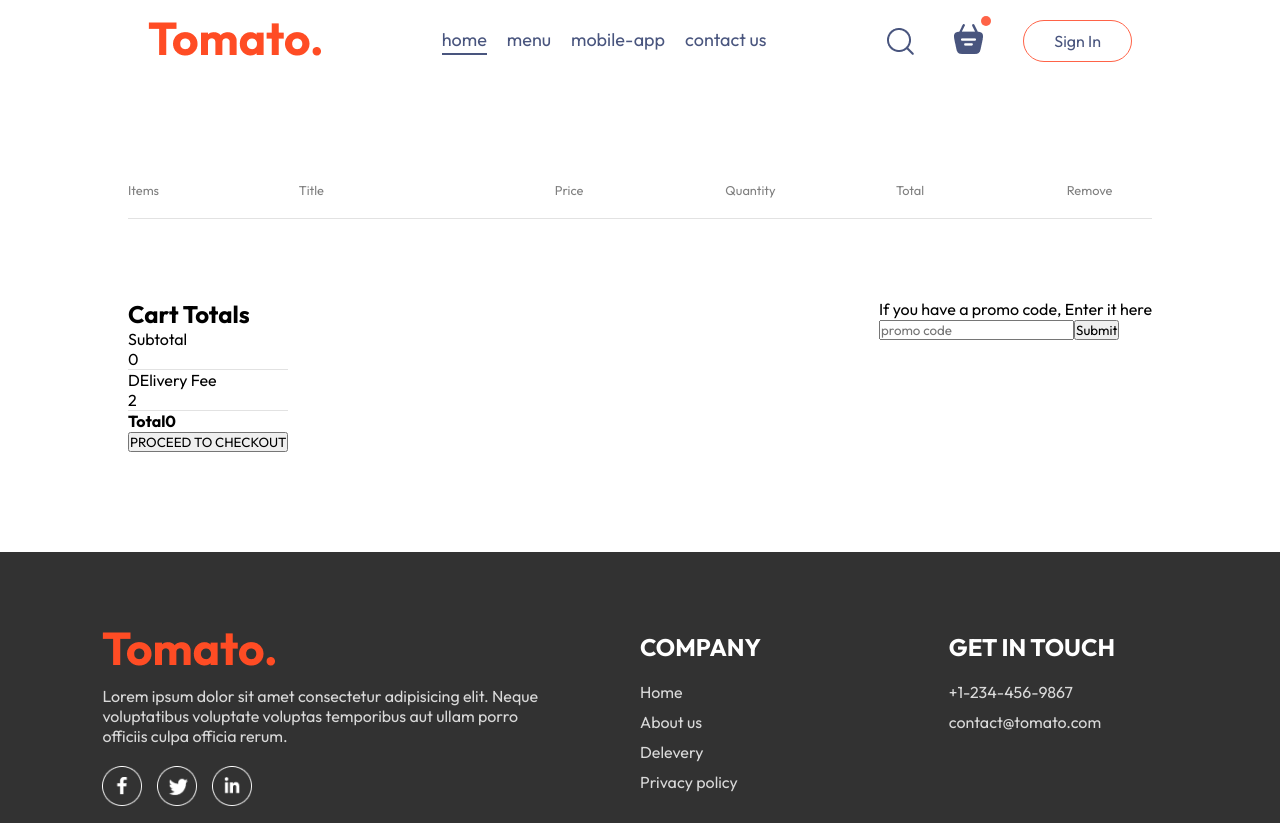
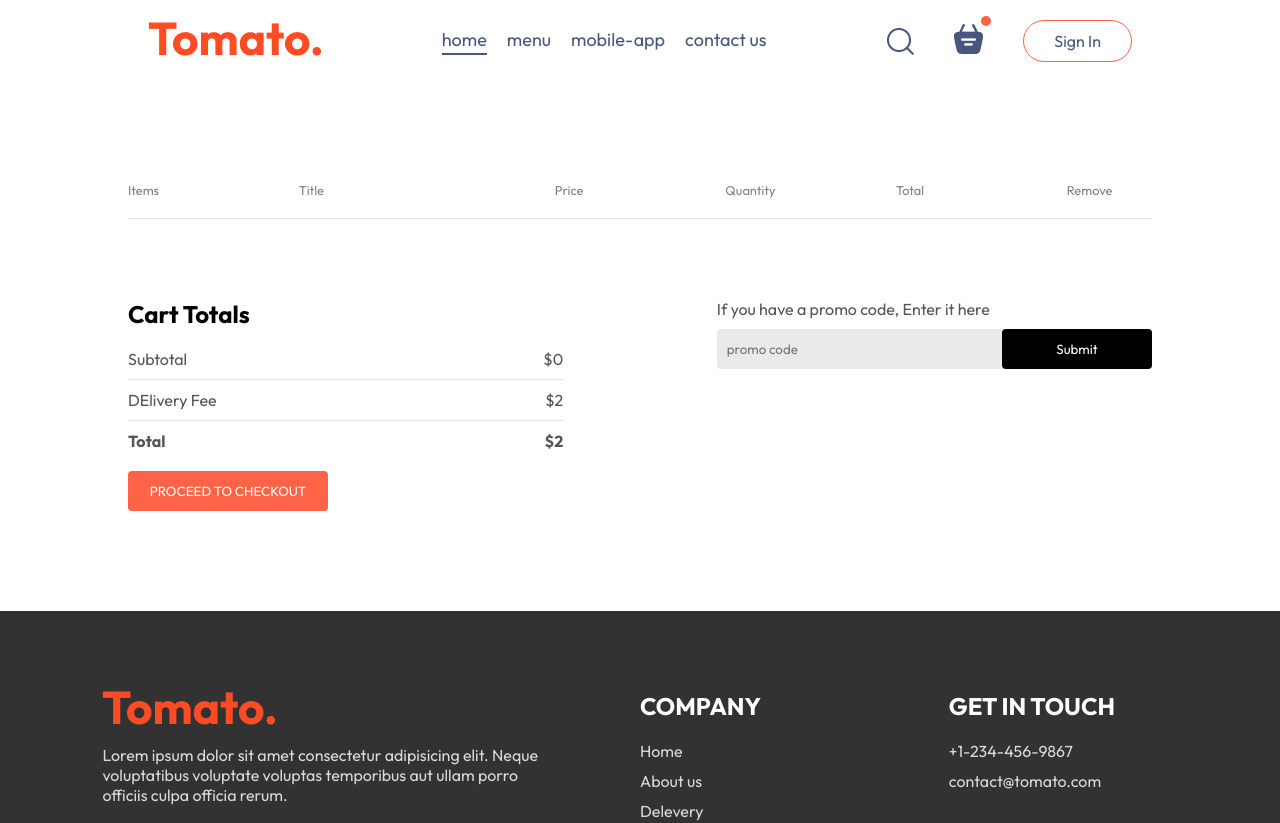
Before and after one commit to akashkr-tech/Food-delivery-app, a React (Vite) app in the folder frontend/: page /cart in a window 1280 px wide. Shown: the top 823 px of the page. Built offline with nearby package versions, Linux system fonts and the light colour scheme; a web font is replaced by a local one.

Commit message:
some changes on cart section

```diff
--- a/frontend/src/context/StoreContext.jsx
+++ b/frontend/src/context/StoreContext.jsx
@@ -1,47 +1,46 @@
 import { createContext, useEffect, useState } from "react";
 import { food_list } from "../assets/assets";
-export const StoreContext = createContext(null)
+export const StoreContext = createContext(null);
 
-const StoreContextProvider = (props) =>{
+const StoreContextProvider = (props) => {
+  const [cartItems, setCartItems] = useState({});
 
-    const [cartItems,setCartItems] = useState({});
+  const addToCart = (itemId) => {
+    if (!cartItems[itemId]) {
+      setCartItems((prev) => ({ ...prev, [itemId]: 1 }));
+    } else {
+      setCartItems((prev) => ({ ...prev, [itemId]: prev[itemId] + 1 }));
+    }
+  };
 
-
-        const addToCart = (itemId) =>{
-            if (!cartItems[itemId]){
-                setCartItems((prev)=>({...prev,[itemId]:1}))
-            }
-            else {
-                setCartItems((prev)=>({...prev,[itemId]:prev[itemId]+1}))
+  const removeFromCart = (itemId) => {
+    setCartItems((prev) => ({ ...prev, [itemId]: prev[itemId] - 1 }));
+  };
+  const getTotalCartAmount = () => {
+    let totalAmount = 0;
+    for (const item in cartItems) {
+      if (cartItems[item] > 0) {
+        let itemInfo = food_list.find((product) => product._id === item);
+        totalAmount += itemInfo.price * cartItems[item];
       }
     }
-
-        const removeFromCart = (itemId) =>{
-            setCartItems((prev)=>({...prev,[itemId]:prev[itemId]-1}))
-
-        }
-        useEffect(()=>{
-            console.log(cartItems);
-        },[cartItems])
-
-
+    return totalAmount;
+  };
 
   const contextValue = {
     food_list,
     cartItems,
     setCartItems,
     addToCart,
-    removeFromCart
-
-    }
+    removeFromCart,
+    getTotalCartAmount
+  };
 
   return (
     <StoreContext.Provider value={contextValue}>
       {props.children}
     </StoreContext.Provider>
+  );
+};
 
-
-    )
-}
-
-export default StoreContextProvider
+export default StoreContextProvider;
--- a/frontend/src/pages/Cart/Cart.css
+++ b/frontend/src/pages/Cart/Cart.css
@@ -32,3 +32,67 @@
     justify-content: space-between;
     gap: max(12vw,20px);
 }
+.cart-total{
+    flex: 1;
+    display: flex;
+    flex-direction: column;
+    gap: 20px;
+
+}
+.cart-total-details{
+    display: flex;
+    justify-content: space-between;
+    color: #555;
+}
+.cart-total hr{
+margin: 10px 0px;
+}
+
+.cart-total button{
+    border: none;
+    color: white;
+    background-color: tomato;
+    width: max(15vw,200px);
+    padding: 12px 0px;
+    border-radius: 4px;
+    cursor: pointer;
+}
+.cart-promocode{
+    flex: 1;
+}
+.cart-promocode p{
+    color: #555;
+}
+.cart-promocode-input{
+    margin-top: 10px;
+    display: flex;
+    justify-content: space-between;
+    align-items: center;
+    background-color: #eaeaea;
+    border-radius: 4px;
+}
+.cart-promocode-input input{
+    background: transparent;
+    border: none;
+    outline: none;
+    padding-left: 10px;
+}
+
+.cart-promocode-input button{
+    width: max(10vw,150px);
+    padding: 12px 5px;
+    background-color: black;
+    border: none;
+    color: white;
+    border-radius: 4px;
+
+
+}
+@media (max-width:750px){
+    .cart-bottom{
+        flex-direction: column-reverse;
+    }
+    .cart-promocode{
+        justify-content: start;
+    }
+}
--- a/frontend/src/pages/Cart/Cart.jsx
+++ b/frontend/src/pages/Cart/Cart.jsx
@@ -4,7 +4,7 @@
 import { food_list } from "../../assets/assets";
 
 const Cart = () => {
-  const { cartItems, Food_list, removeFromCart } = useContext(StoreContext);
+  const { cartItems, food_list, removeFromCart, getTotalCartAmount } = useContext(StoreContext);
 
   return (
     <div className="cart">
@@ -44,17 +44,17 @@
           <div>
             <div className="cart-total-details">
                <p>Subtotal</p>
-               <p>{0}</p>
+               <p>${getTotalCartAmount()}</p>
             </div>
             <hr />
             <div className="cart-total-details">
                 <p>DElivery Fee</p>
-                <p>{2}</p>
+                <p>${2}</p>
             </div>
             <hr />
             <div className="cart-total-details">
               <b>Total</b>
-              <b>{0}</b>
+              <b>${getTotalCartAmount()+2}</b>
             </div>
           </div>
           <button>PROCEED TO CHECKOUT</button>
```
Lines whose indentation alone changed are shown as unchanged.
